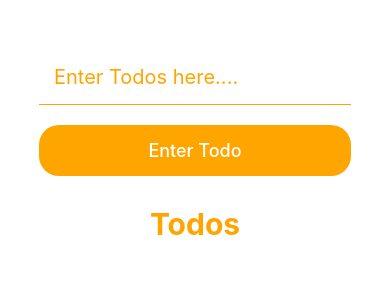
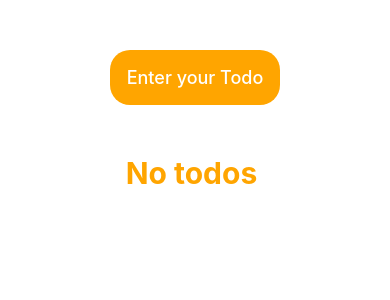
Before and after one commit to AbhiramKrishnaM/ReactNative-Todo-App, a React Native app: screen / in a window 390 px wide. Shown: the top 300 px of the page. Built offline with nearby package versions, Linux system fonts and the light colour scheme.

Commit message:
Working on Modal functionality

```diff
--- a/App.js
+++ b/App.js
@@ -4,8 +4,15 @@ import {StyleSheet, View} from "react-native";
 
 import RenderTodo from "./Components/RenderTodo";
 import RenderList from "./Components/RenderList";
+import CustomButton from "./Components/CustomButton";
 export default function App() {
   const [todos, setTodos] = useState([]);
+  const [isModal, setIsModal] = useState(false);
+
+  function setModal(value) {
+    setIsModal(value);
+  }
+
   function todoHandler(newTodo) {
     setTodos((previousTodo) => [
       ...previousTodo,
@@ -20,7 +27,15 @@ export default function App() {
   }
   return (
     <View style={styles.container}>
-      <RenderTodo todoHandler={todoHandler} />
+      <CustomButton
+        onPress={setModal.bind(this, true)}
+        title="Enter your Todo"
+      />
+      <RenderTodo
+        setModal={setModal}
+        isModal={isModal}
+        todoHandler={todoHandler}
+      />
       <RenderList todoData={todos} deleteTodo={deleteTodo} />
       <StatusBar style="auto" />
     </View>
--- a/Components/CustomButton.js
+++ b/Components/CustomButton.js
@@ -1,26 +1,42 @@
 import React from "react";
 import {Text, View, TouchableOpacity, StyleSheet} from "react-native";
 
-const CustomButton = ({onPress}) => {
+const CustomButton = ({onPress, title, type = "default", style}) => {
   return (
-    <TouchableOpacity activeOpacity={0.5} onPress={onPress}>
-      <View style={styles.container}>
-        <Text style={styles.text}>Enter Todo</Text>
+    <TouchableOpacity activeOpacity={0.5} onPress={onPress} style={style}>
+      <View style={type == "second" ? styles.container2 : styles.container}>
+        <Text style={type == "second" ? styles.text2 : styles.text}>
+          {title}
+        </Text>
       </View>
     </TouchableOpacity>
   );
 };
 const styles = StyleSheet.create({
   container: {
-    padding: 15,
+    padding: 17,
     alignItems: "center",
     backgroundColor: "orange",
     borderRadius: 20,
+    marginBottom: 20,
+  },
+  container2: {
+    padding: 17,
+    alignItems: "center",
+    borderWidth: 1.5,
+    borderColor: "orange",
+    borderRadius: 20,
+    marginBottom: 20,
   },
   text: {
     color: "white",
     fontSize: 18,
     fontWeight: "500",
   },
+  text2: {
+    color: "orange",
+    fontSize: 18,
+    fontWeight: "500",
+  },
 });
 export default CustomButton;
--- a/Components/RenderList.js
+++ b/Components/RenderList.js
@@ -1,20 +1,24 @@
 import React from "react";
 import {View, Text, FlatList, TouchableOpacity, StyleSheet} from "react-native";
 
+import CustomButton from "./CustomButton";
 const RenderList = (props) => {
   return (
     <View style={styles.container}>
-      <Text style={styles.title}>Todos</Text>
+      {props.todoData.length !== 0 ? (
+        <Text style={styles.title}>Todos</Text>
+      ) : (
+        <Text style={styles.title}>No todos </Text>
+      )}
+
       <FlatList
         data={props.todoData}
         renderItem={(itemData) => (
-          <TouchableOpacity
-            activeOpacity={0.5}
-            style={styles.listContainer}
+          <CustomButton
+            title={itemData.item.value}
+            type="second"
             onPress={props.deleteTodo.bind(this, itemData.item.key)}
-          >
-            <Text style={styles.listText}>{itemData.item.value}</Text>
-          </TouchableOpacity>
+          />
         )}
       />
     </View>
--- a/Components/RenderTodo.js
+++ b/Components/RenderTodo.js
@@ -1,5 +1,5 @@
 import React, {useState} from "react";
-import {TextInput, View, StyleSheet} from "react-native";
+import {TextInput, View, StyleSheet, Modal} from "react-native";
 import CustomButton from "./CustomButton";
 
 const RenderTodo = (props) => {
@@ -8,6 +8,7 @@ const RenderTodo = (props) => {
     setTodo(enteredTodo);
   }
   return (
+    <Modal visible={props.isModal}>
       <View style={styles.container}>
         <View style={styles.inputContainer}>
           <TextInput
@@ -16,8 +17,23 @@ const RenderTodo = (props) => {
             onChangeText={textHandle}
           />
         </View>
-      <CustomButton onPress={props.todoHandler.bind(this, todo)} />
+        <View style={styles.buttonContainer}>
+          <CustomButton
+            onPress={() => {
+              props.todoHandler(todo);
+              props.setModal(false);
+            }}
+            title="Enter Todo"
+            style={{flex: 1, marginRight: 10}}
+          />
+          <CustomButton
+            type="second"
+            title="Cancel"
+            onPress={props.setModal.bind(this, false)}
+          />
         </View>
+      </View>
+    </Modal>
   );
 };
 
@@ -35,6 +51,9 @@ const styles = StyleSheet.create({
     fontSize: 20,
     color: "orange",
   },
+  buttonContainer: {
+    flexDirection: "row",
+  },
 });
 
 export default RenderTodo;
```
Lines whose indentation alone changed are shown as unchanged.
